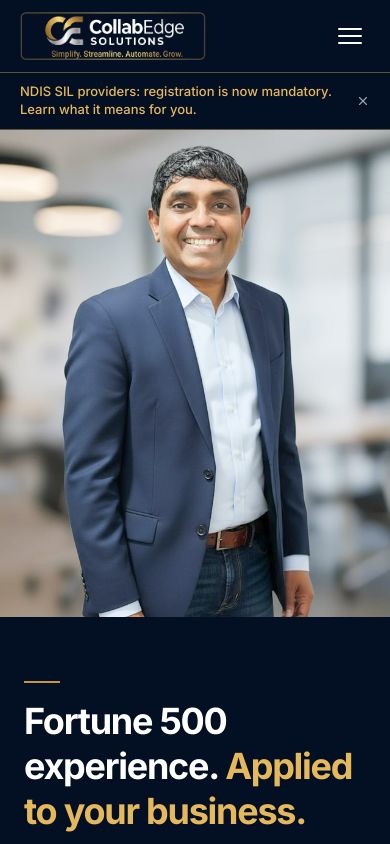
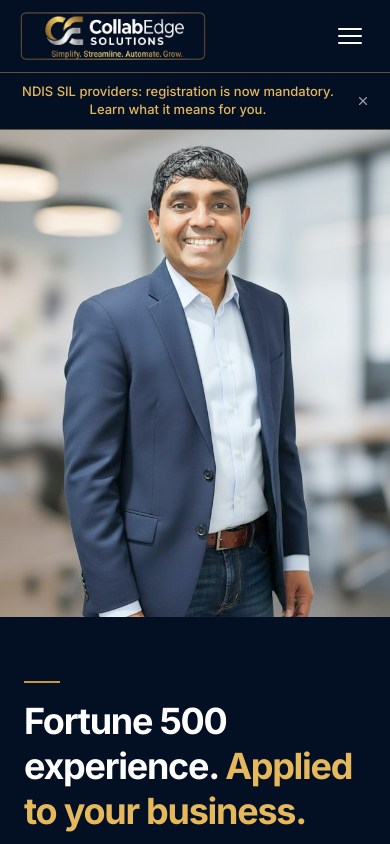
Before and after one commit to shurtis-0601/collabedge, a Next.js app: page / in a window 390 px wide. Shown: the top 844 px of the page. Built offline with nearby package versions, Linux system fonts and the light colour scheme.

Commit message:
banner: centre text on mobile

```diff
--- a/components/CampaignBanner.tsx
+++ b/components/CampaignBanner.tsx
@@ -56,7 +56,7 @@ export default function CampaignBanner() {
       <div className="max-w-[1000px] mx-auto flex items-center justify-between gap-4 px-5 sm:px-10 py-2.5">
         <a
           href={banner.href}
-          className="text-[13px] sm:text-[14px] font-medium text-[#E6B85C] hover:text-white transition-colors leading-snug flex-1"
+          className="text-[13px] sm:text-[14px] font-medium text-[#E6B85C] hover:text-white transition-colors leading-snug flex-1 text-center sm:text-left"
         >
           <span className="sm:hidden">{banner.mobileMessage}</span>
           <span className="hidden sm:inline">{banner.message}</span>
```
